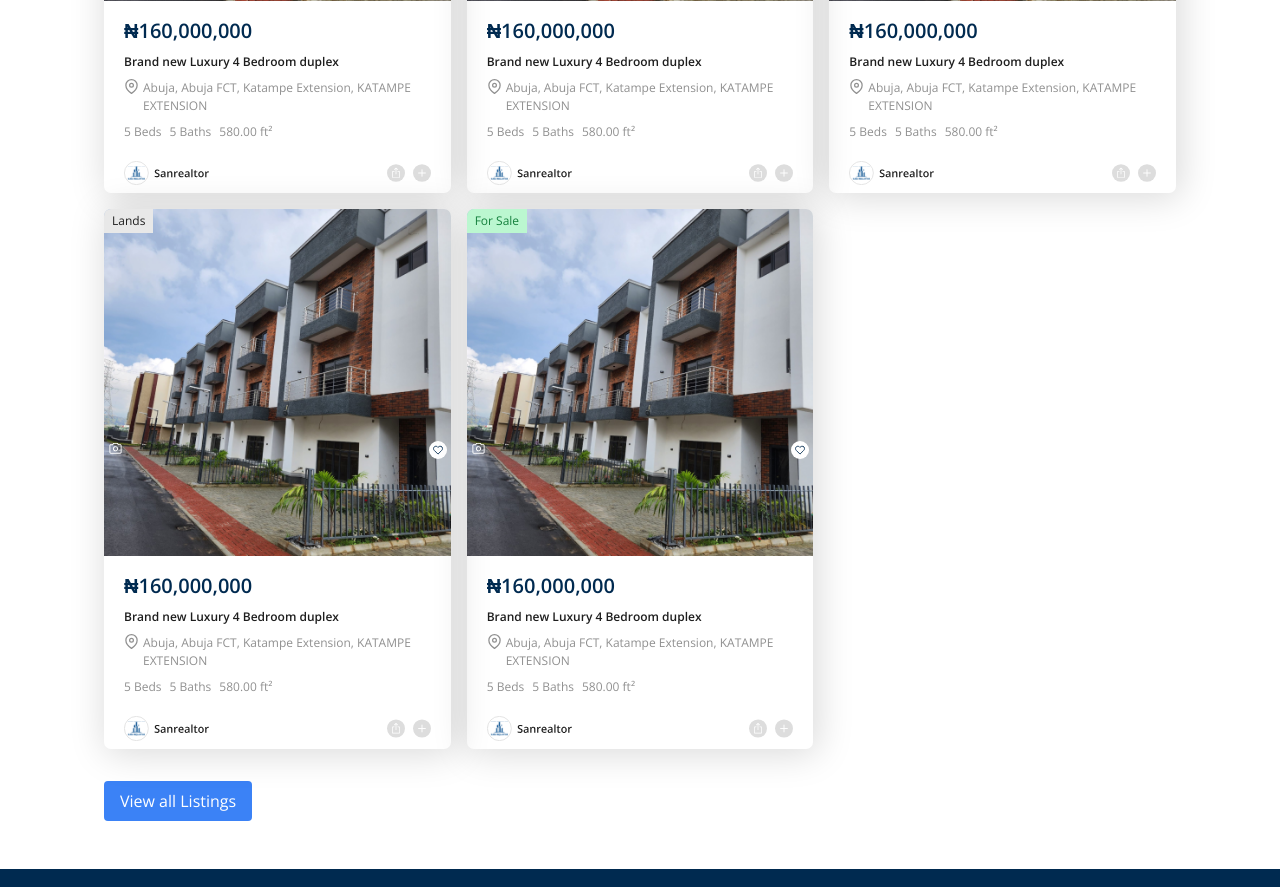
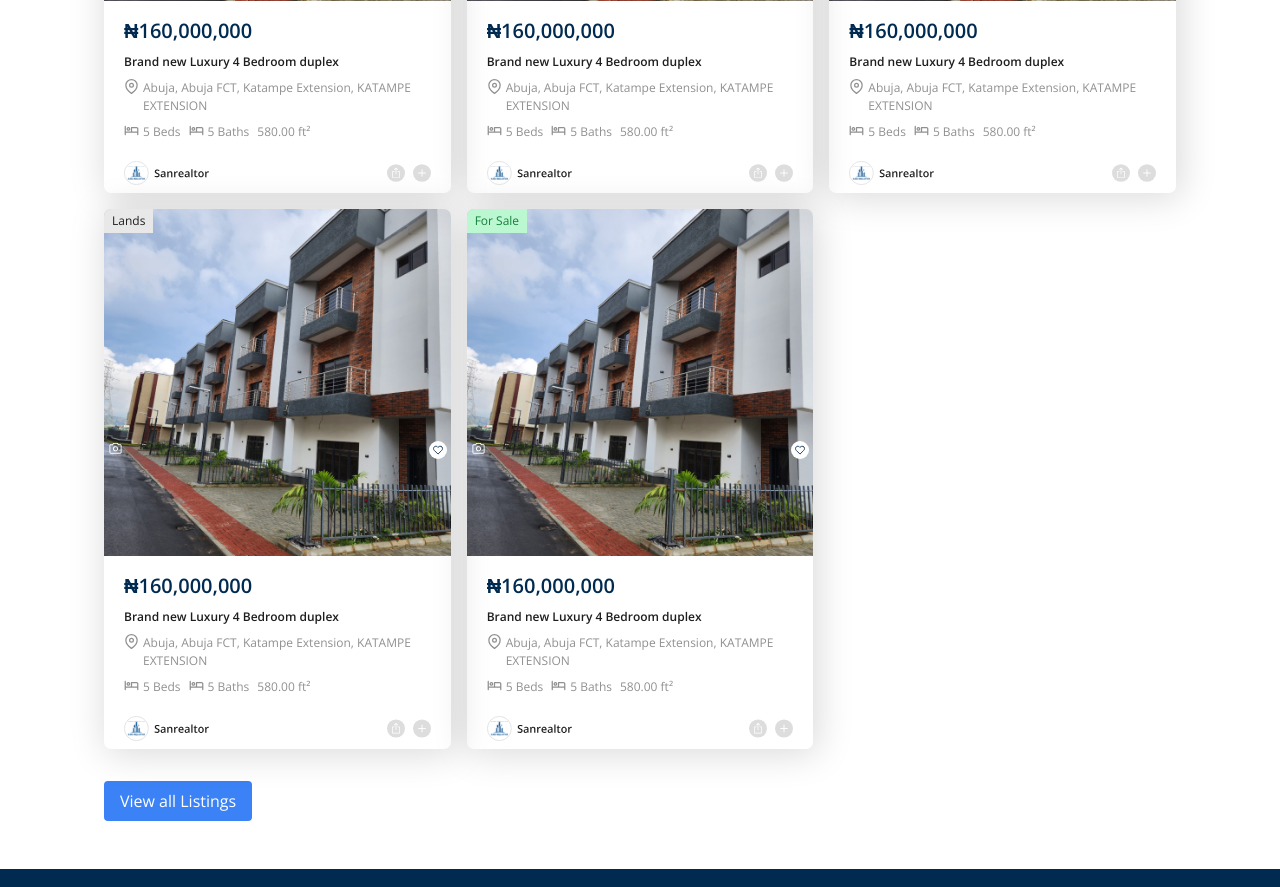
Before and after one commit to colloidOS/Housinn-for-Website, a Next.js app: page / in a window 1280 px wide. Shown: the part 1320-2207 px from the top of the page. Built offline with nearby package versions, Linux system fonts and the light colour scheme.

Commit message:
I started the property component

```diff
--- a/src/components/ListingCard.tsx
+++ b/src/components/ListingCard.tsx
@@ -56,8 +56,32 @@ const ListingCard: React.FC<{ listing: Listing }> = ({ listing }) => {
           <p className="text-gray-500 text-[12px]">{listing.location}</p>
         </div>
         <div className="flex gap-2 text-gray-500 text-[12px]">
-          <span>{listing.beds} Beds</span>
-          <span>{listing.baths} Baths</span>
+          <span className="flex gap-1">
+            <span>
+              {" "}
+              <Image
+                src={Bed}
+                alt="image"
+                width={15}
+                height={15}
+                className=" cursor-pointer"
+              />{" "}
+            </span>
+            {listing.beds} Beds
+          </span>
+          <span className="flex gap-1">
+            <span>
+              {" "}
+              <Image
+                src={Bed}
+                alt="image"
+                width={15}
+                height={15}
+                className=" cursor-pointer"
+              />{" "}
+            </span>
+            {listing.baths} Baths
+          </span>
           <span>{listing.area}</span>
         </div>
         <div className="flex pt-3 justify-between w-full">
```
